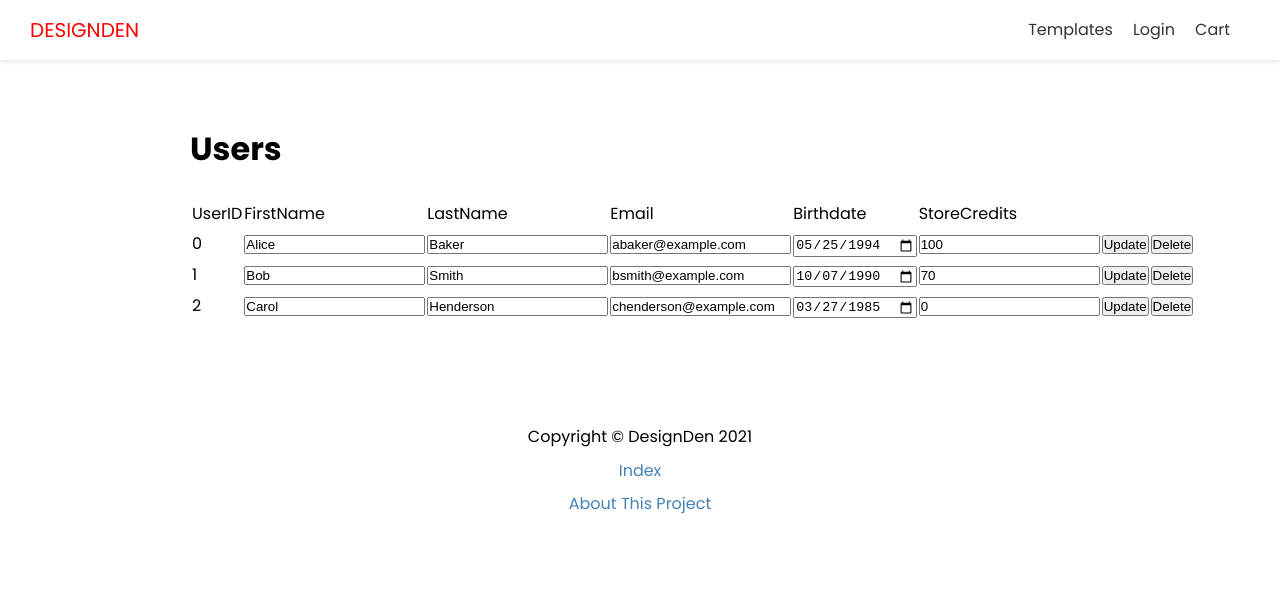
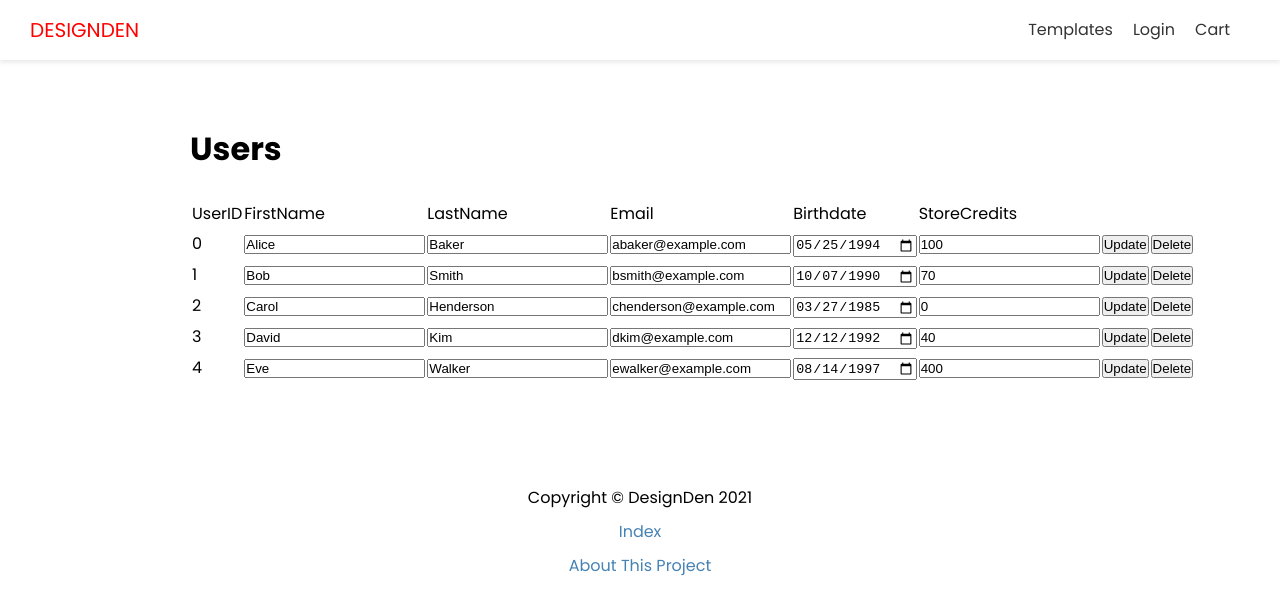
Before and after one commit to jonah0502/DesignDen, a Next.js app in the folder designden-frontend/: page /users in a window 1280 px wide. Shown: the top 614 px of the page. Built offline with nearby package versions, Linux system fonts and the light colour scheme.

Commit message:
Add more sample users data

```diff
--- a/designden-frontend/pages/users/index.js
+++ b/designden-frontend/pages/users/index.js
@@ -34,6 +34,22 @@ const usersData = [
     email: "chenderson@example.com",
     birthdate: new Date(1985, 2, 27).toISOString().split("T")[0],
     storeCredits: 0,
+  },
+  {
+    id: 3,
+    firstName: "David",
+    lastName: "Kim",
+    email: "dkim@example.com",
+    birthdate: new Date(1992, 11, 12).toISOString().split("T")[0],
+    storeCredits: 40,
+  },
+  {
+    id: 4,
+    firstName: "Eve",
+    lastName: "Walker",
+    email: "ewalker@example.com",
+    birthdate: new Date(1997, 7, 14).toISOString().split("T")[0],
+    storeCredits: 400,
   },
 ];
 
```
